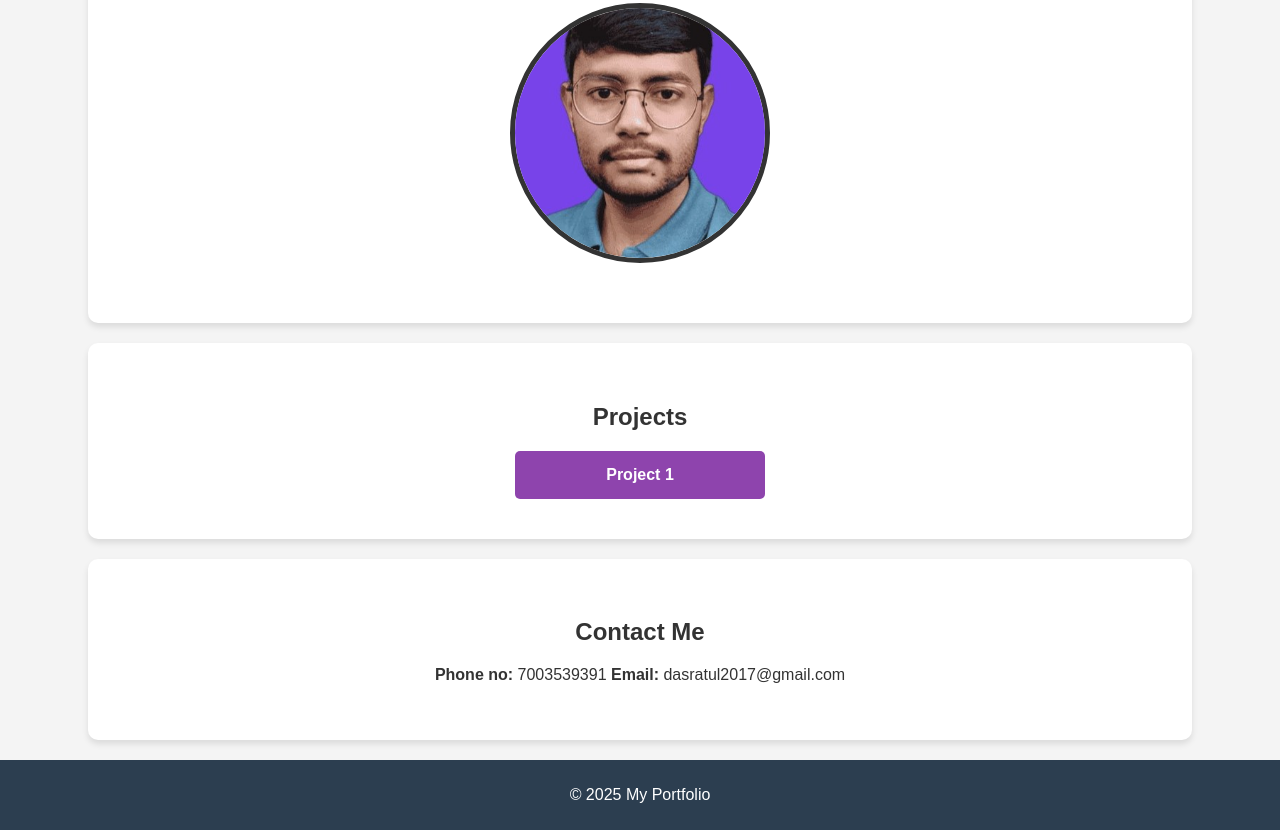
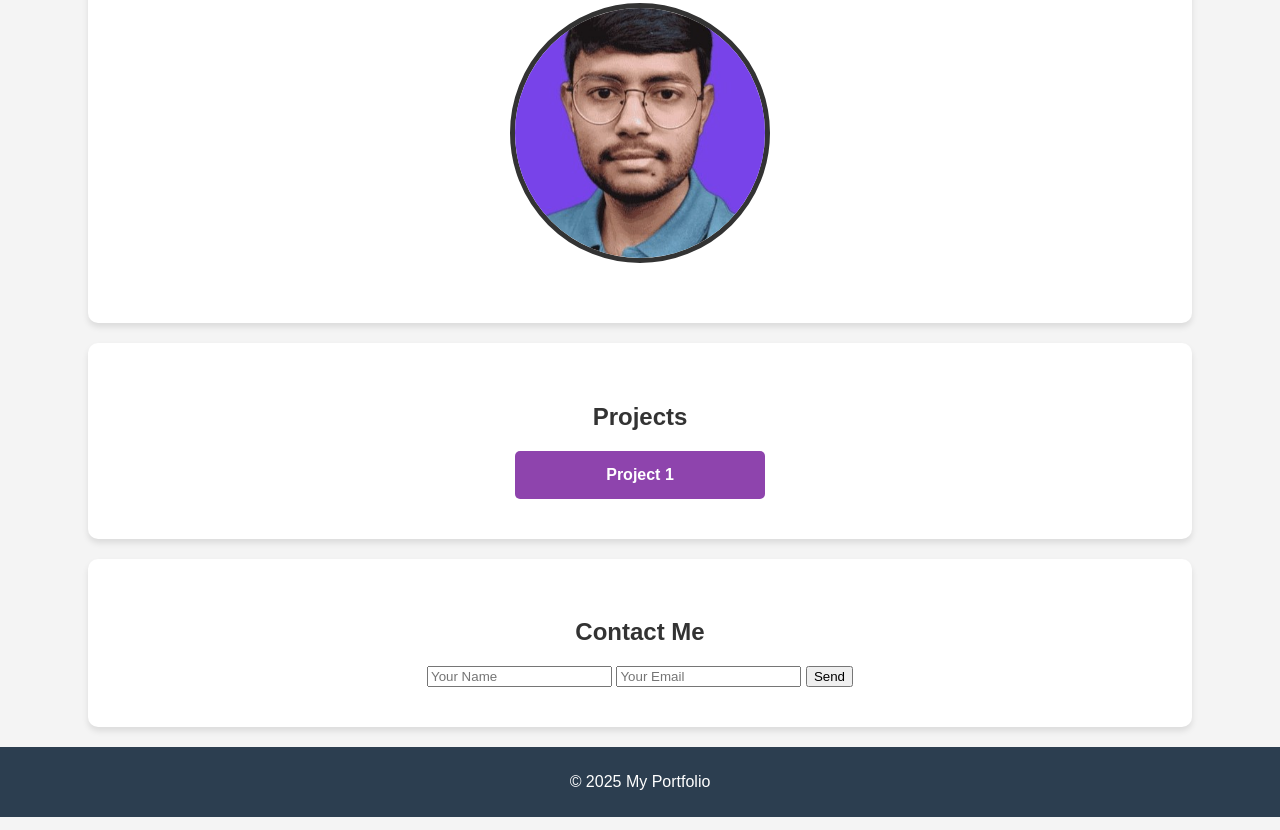
Before and after one commit to 75e75e85d58/student-portfollio, a plain HTML site: page index.html in a window 1280 px wide. Shown: the part 337-1167 px from the top of the page. Drawn offline with Linux system fonts and the light colour scheme.

Commit message:
Update index.html

```diff
--- a/index.html
+++ b/index.html
@@ -29,13 +29,17 @@
       </section>
 
     </section>
-    <section>
+     <section>
         <h2>Contact Me</h2>
-        <p><b>Phone no:</b> 7003539391 <b>Email:</b> dasratul2017@gmail.com</p>
+        <form onsubmit="showMessage(event)">
+            <input type="text" placeholder="Your Name" required>
+            <input type="email" placeholder="Your Email" required>
+            <button type="submit">Send</button>
+        </form>
     </section>
     <footer>
         <p>&copy; 2025 My Portfolio</p>
     </footer>
-    <script src="style.js"></script>
+    <script src="script.js"></script>
 </body>
 </html>
```
